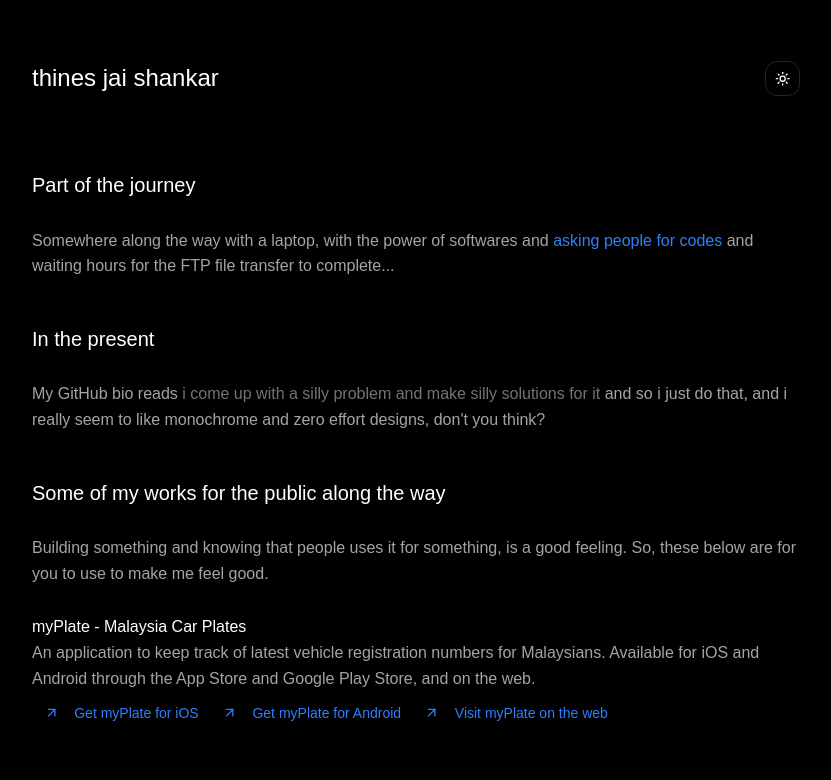
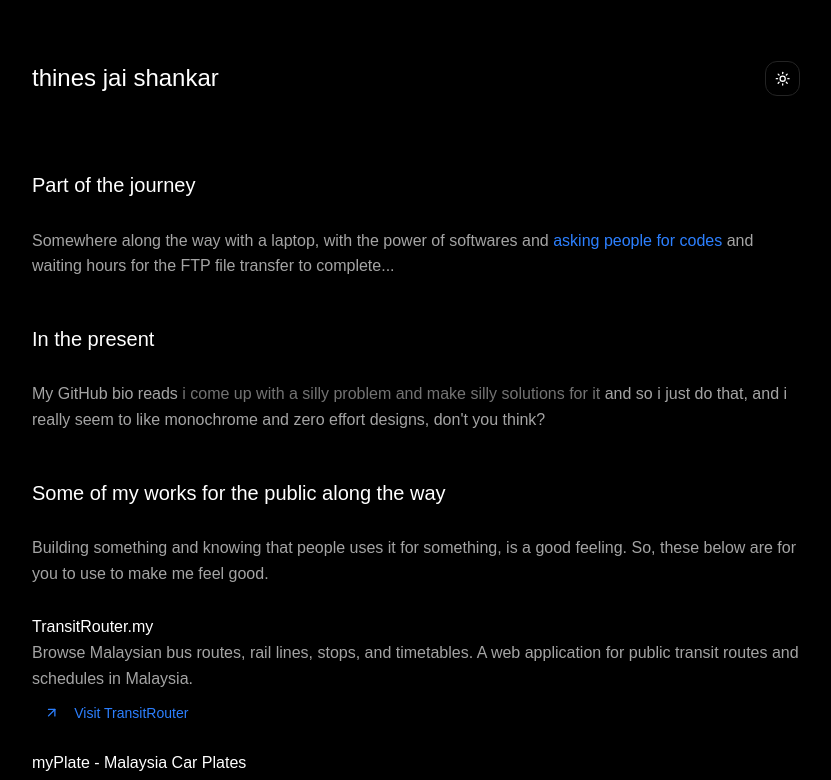
Before and after one commit to thinesjs/thinesjs.com, a React (Vite) app: page / in a window 1280 px wide. Shown: the top 780 px of the page, without its empty margins (224-1055 px from the left). Built offline with nearby package versions, Linux system fonts and the light colour scheme; a web font is replaced by a local one.

Commit message:
feat(projects): add transitrouter.my

```diff
--- a/src/data/projects.ts
+++ b/src/data/projects.ts
@@ -2,6 +2,18 @@ import { Project } from "@/interfaces/projects.interface";
 import { ArrowUpRightIcon } from "lucide-react";
 
 export const projects: Project[] = [
+    {
+        title: "TransitRouter.my",
+        description:
+            "Browse Malaysian bus routes, rail lines, stops, and timetables. A web application for public transit routes and schedules in Malaysia.",
+        links: [
+            {
+                text: "Visit TransitRouter",
+                url: "https://transitrouter.my",
+                icon: ArrowUpRightIcon,
+            },
+        ],
+    },
     {
         title: "myPlate - Malaysia Car Plates",
         description:
```
